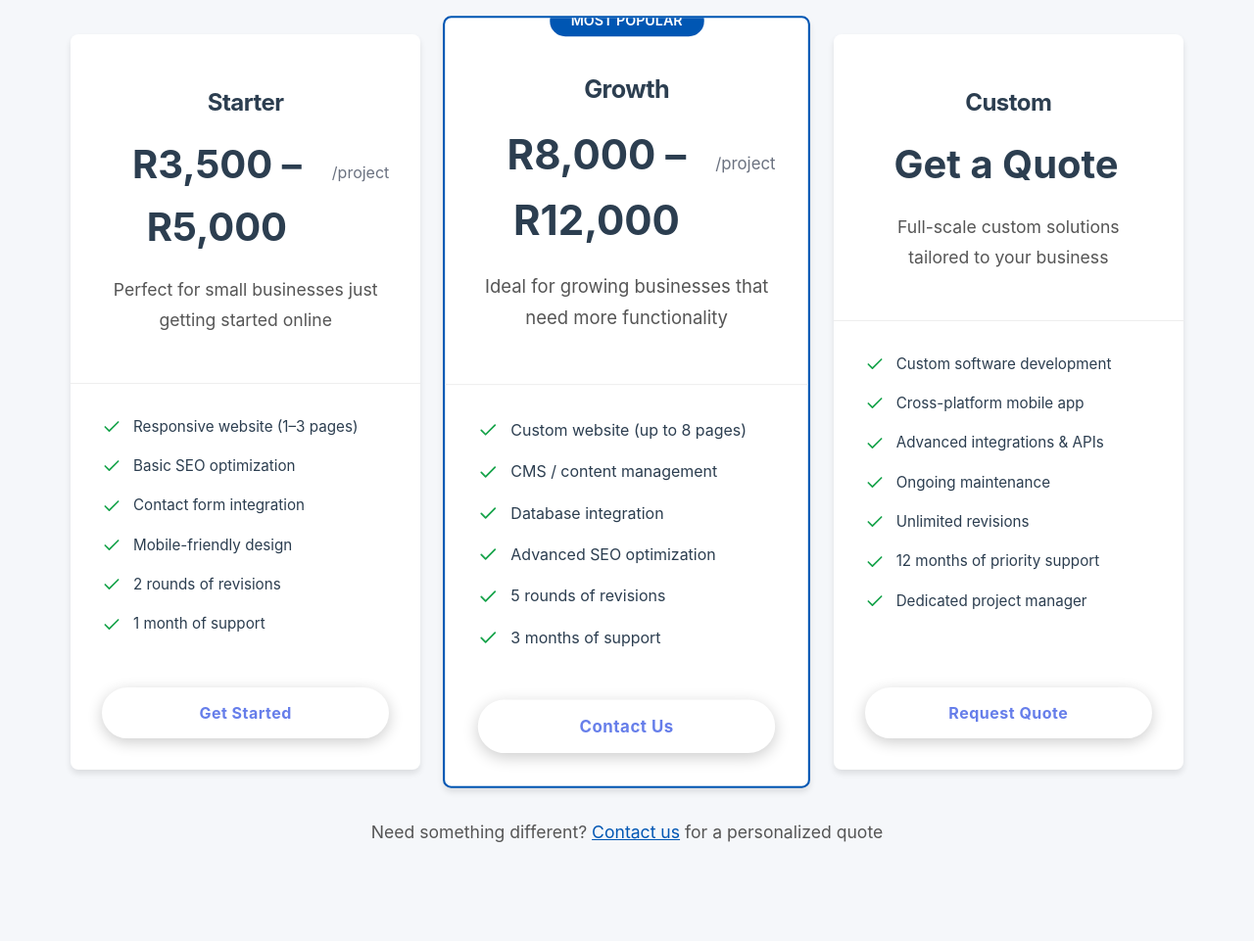
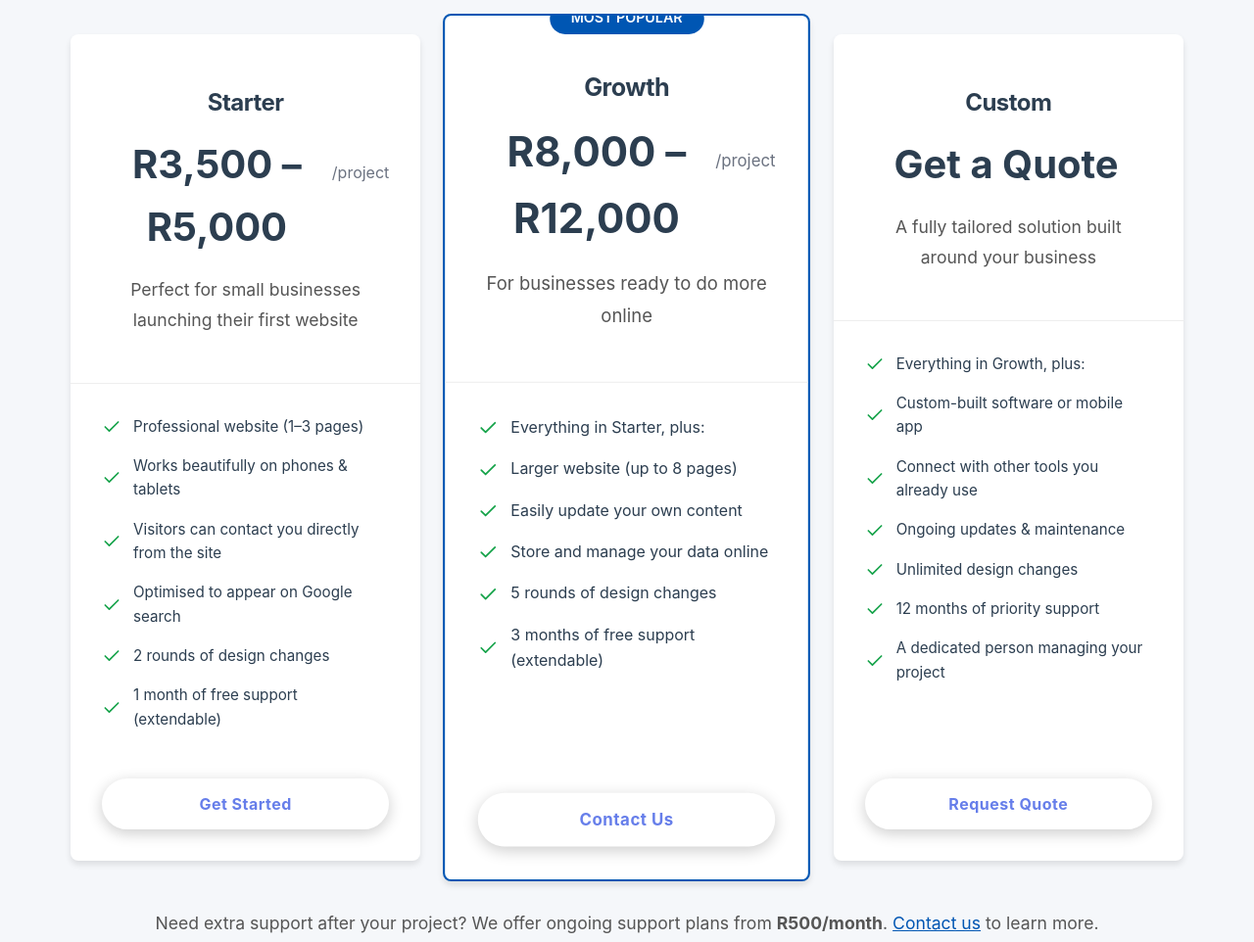
Before and after one commit to kssinnovate/kssinnovate-website, a plain HTML site: page index.html in a window 1280 px wide. Shown: the part 2243-3205 px from the top of the page at 98% size. Drawn offline with nearby package versions, Linux system fonts and the light colour scheme.

Commit message:
Simplify pricing features to plain language, add extendable support note with R500/mo upsell

```diff
--- a/index.html
+++ b/index.html
@@ -161,33 +161,33 @@
                   <div class="price-monthly">R3,500 – R5,000</div>
                   <span class="price-period">/project</span>
                 </div>
-                <p>Perfect for small businesses just getting started online</p>
+                <p>Perfect for small businesses launching their first website</p>
               </div>
               <div class="pricing-features">
                 <ul>
                   <li>
                     <svg xmlns="http://www.w3.org/2000/svg" width="20" height="20" viewBox="0 0 24 24" fill="none" stroke="currentColor" stroke-width="2" stroke-linecap="round" stroke-linejoin="round"><polyline points="20 6 9 17 4 12"></polyline></svg>
-                    Responsive website (1–3 pages)
+                    Professional website (1–3 pages)
                   </li>
                   <li>
                     <svg xmlns="http://www.w3.org/2000/svg" width="20" height="20" viewBox="0 0 24 24" fill="none" stroke="currentColor" stroke-width="2" stroke-linecap="round" stroke-linejoin="round"><polyline points="20 6 9 17 4 12"></polyline></svg>
-                    Basic SEO optimization
+                    Works beautifully on phones &amp; tablets
                   </li>
                   <li>
                     <svg xmlns="http://www.w3.org/2000/svg" width="20" height="20" viewBox="0 0 24 24" fill="none" stroke="currentColor" stroke-width="2" stroke-linecap="round" stroke-linejoin="round"><polyline points="20 6 9 17 4 12"></polyline></svg>
-                    Contact form integration
+                    Visitors can contact you directly from the site
                   </li>
                   <li>
                     <svg xmlns="http://www.w3.org/2000/svg" width="20" height="20" viewBox="0 0 24 24" fill="none" stroke="currentColor" stroke-width="2" stroke-linecap="round" stroke-linejoin="round"><polyline points="20 6 9 17 4 12"></polyline></svg>
-                    Mobile-friendly design
+                    Optimised to appear on Google search
                   </li>
                   <li>
                     <svg xmlns="http://www.w3.org/2000/svg" width="20" height="20" viewBox="0 0 24 24" fill="none" stroke="currentColor" stroke-width="2" stroke-linecap="round" stroke-linejoin="round"><polyline points="20 6 9 17 4 12"></polyline></svg>
-                    2 rounds of revisions
+                    2 rounds of design changes
                   </li>
                   <li>
                     <svg xmlns="http://www.w3.org/2000/svg" width="20" height="20" viewBox="0 0 24 24" fill="none" stroke="currentColor" stroke-width="2" stroke-linecap="round" stroke-linejoin="round"><polyline points="20 6 9 17 4 12"></polyline></svg>
-                    1 month of support
+                    1 month of free support (extendable)
                   </li>
                 </ul>
               </div>
@@ -203,33 +203,33 @@
                   <div class="price-monthly">R8,000 – R12,000</div>
                   <span class="price-period">/project</span>
                 </div>
-                <p>Ideal for growing businesses that need more functionality</p>
+                <p>For businesses ready to do more online</p>
               </div>
               <div class="pricing-features">
                 <ul>
                   <li>
                     <svg xmlns="http://www.w3.org/2000/svg" width="20" height="20" viewBox="0 0 24 24" fill="none" stroke="currentColor" stroke-width="2" stroke-linecap="round" stroke-linejoin="round"><polyline points="20 6 9 17 4 12"></polyline></svg>
-                    Custom website (up to 8 pages)
+                    Everything in Starter, plus:
                   </li>
                   <li>
                     <svg xmlns="http://www.w3.org/2000/svg" width="20" height="20" viewBox="0 0 24 24" fill="none" stroke="currentColor" stroke-width="2" stroke-linecap="round" stroke-linejoin="round"><polyline points="20 6 9 17 4 12"></polyline></svg>
-                    CMS / content management
+                    Larger website (up to 8 pages)
                   </li>
                   <li>
                     <svg xmlns="http://www.w3.org/2000/svg" width="20" height="20" viewBox="0 0 24 24" fill="none" stroke="currentColor" stroke-width="2" stroke-linecap="round" stroke-linejoin="round"><polyline points="20 6 9 17 4 12"></polyline></svg>
-                    Database integration
+                    Easily update your own content
                   </li>
                   <li>
                     <svg xmlns="http://www.w3.org/2000/svg" width="20" height="20" viewBox="0 0 24 24" fill="none" stroke="currentColor" stroke-width="2" stroke-linecap="round" stroke-linejoin="round"><polyline points="20 6 9 17 4 12"></polyline></svg>
-                    Advanced SEO optimization
+                    Store and manage your data online
                   </li>
                   <li>
                     <svg xmlns="http://www.w3.org/2000/svg" width="20" height="20" viewBox="0 0 24 24" fill="none" stroke="currentColor" stroke-width="2" stroke-linecap="round" stroke-linejoin="round"><polyline points="20 6 9 17 4 12"></polyline></svg>
-                    5 rounds of revisions
+                    5 rounds of design changes
                   </li>
                   <li>
                     <svg xmlns="http://www.w3.org/2000/svg" width="20" height="20" viewBox="0 0 24 24" fill="none" stroke="currentColor" stroke-width="2" stroke-linecap="round" stroke-linejoin="round"><polyline points="20 6 9 17 4 12"></polyline></svg>
-                    3 months of support
+                    3 months of free support (extendable)
                   </li>
                 </ul>
               </div>
@@ -244,29 +244,29 @@
                   <div class="price-monthly">Get a Quote</div>
                   <span class="price-period">&nbsp;</span>
                 </div>
-                <p>Full-scale custom solutions tailored to your business</p>
+                <p>A fully tailored solution built around your business</p>
               </div>
               <div class="pricing-features">
                 <ul>
                   <li>
                     <svg xmlns="http://www.w3.org/2000/svg" width="20" height="20" viewBox="0 0 24 24" fill="none" stroke="currentColor" stroke-width="2" stroke-linecap="round" stroke-linejoin="round"><polyline points="20 6 9 17 4 12"></polyline></svg>
-                    Custom software development
+                    Everything in Growth, plus:
                   </li>
                   <li>
                     <svg xmlns="http://www.w3.org/2000/svg" width="20" height="20" viewBox="0 0 24 24" fill="none" stroke="currentColor" stroke-width="2" stroke-linecap="round" stroke-linejoin="round"><polyline points="20 6 9 17 4 12"></polyline></svg>
-                    Cross-platform mobile app
+                    Custom-built software or mobile app
                   </li>
                   <li>
                     <svg xmlns="http://www.w3.org/2000/svg" width="20" height="20" viewBox="0 0 24 24" fill="none" stroke="currentColor" stroke-width="2" stroke-linecap="round" stroke-linejoin="round"><polyline points="20 6 9 17 4 12"></polyline></svg>
-                    Advanced integrations & APIs
+                    Connect with other tools you already use
                   </li>
                   <li>
                     <svg xmlns="http://www.w3.org/2000/svg" width="20" height="20" viewBox="0 0 24 24" fill="none" stroke="currentColor" stroke-width="2" stroke-linecap="round" stroke-linejoin="round"><polyline points="20 6 9 17 4 12"></polyline></svg>
-                    Ongoing maintenance
+                    Ongoing updates &amp; maintenance
                   </li>
                   <li>
                     <svg xmlns="http://www.w3.org/2000/svg" width="20" height="20" viewBox="0 0 24 24" fill="none" stroke="currentColor" stroke-width="2" stroke-linecap="round" stroke-linejoin="round"><polyline points="20 6 9 17 4 12"></polyline></svg>
-                    Unlimited revisions
+                    Unlimited design changes
                   </li>
                   <li>
                     <svg xmlns="http://www.w3.org/2000/svg" width="20" height="20" viewBox="0 0 24 24" fill="none" stroke="currentColor" stroke-width="2" stroke-linecap="round" stroke-linejoin="round"><polyline points="20 6 9 17 4 12"></polyline></svg>
@@ -274,7 +274,7 @@
                   </li>
                   <li>
                     <svg xmlns="http://www.w3.org/2000/svg" width="20" height="20" viewBox="0 0 24 24" fill="none" stroke="currentColor" stroke-width="2" stroke-linecap="round" stroke-linejoin="round"><polyline points="20 6 9 17 4 12"></polyline></svg>
-                    Dedicated project manager
+                    A dedicated person managing your project
                   </li>
                 </ul>
               </div>
@@ -283,7 +283,7 @@
           </div>
 
           <div class="pricing-footer">
-            <p>Need something different? <a href="#contact">Contact us</a> for a personalized quote</p>
+            <p>Need extra support after your project? We offer ongoing support plans from <strong>R500/month</strong>. <a href="#contact">Contact us</a> to learn more.</p>
           </div>
         </div>
       </section>
```
